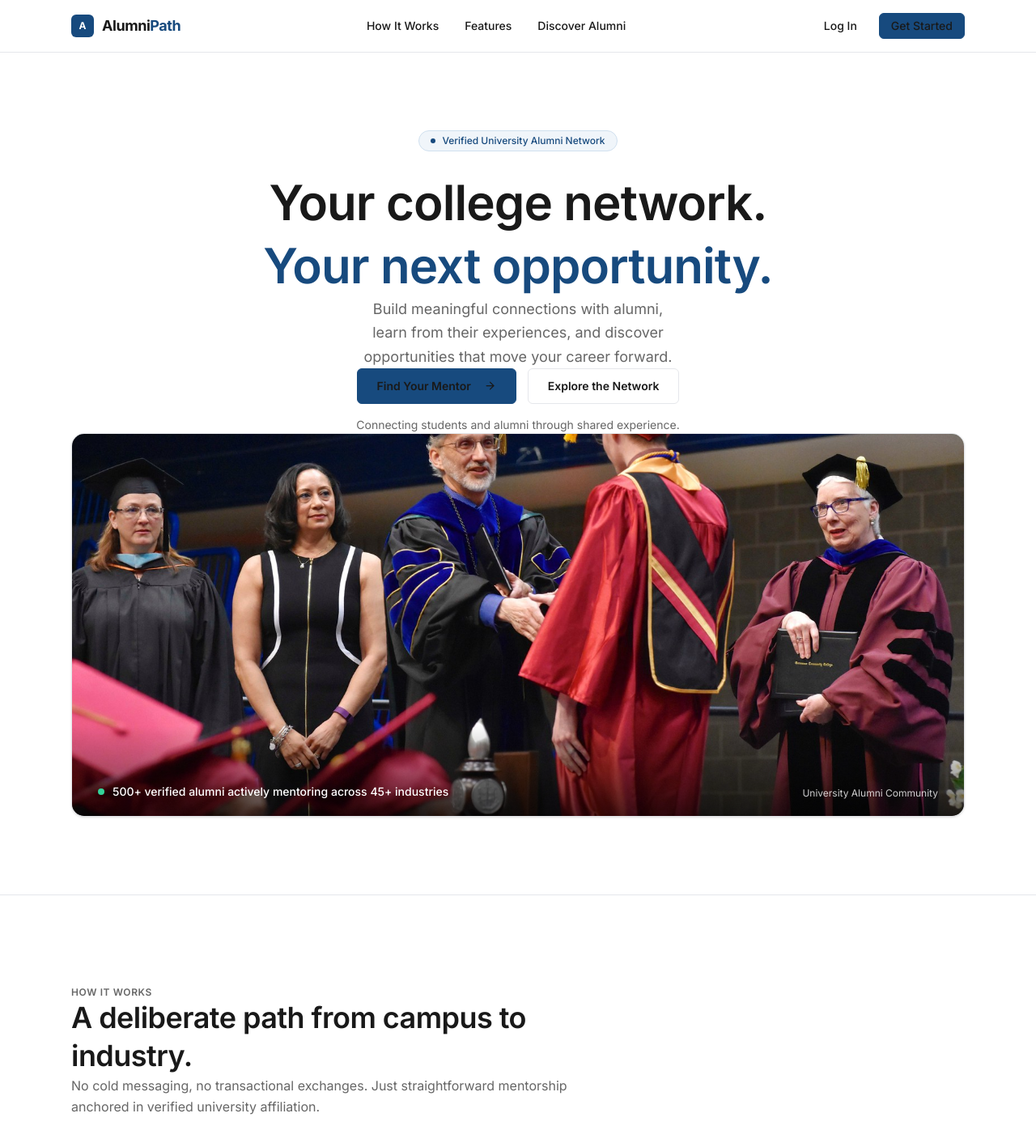
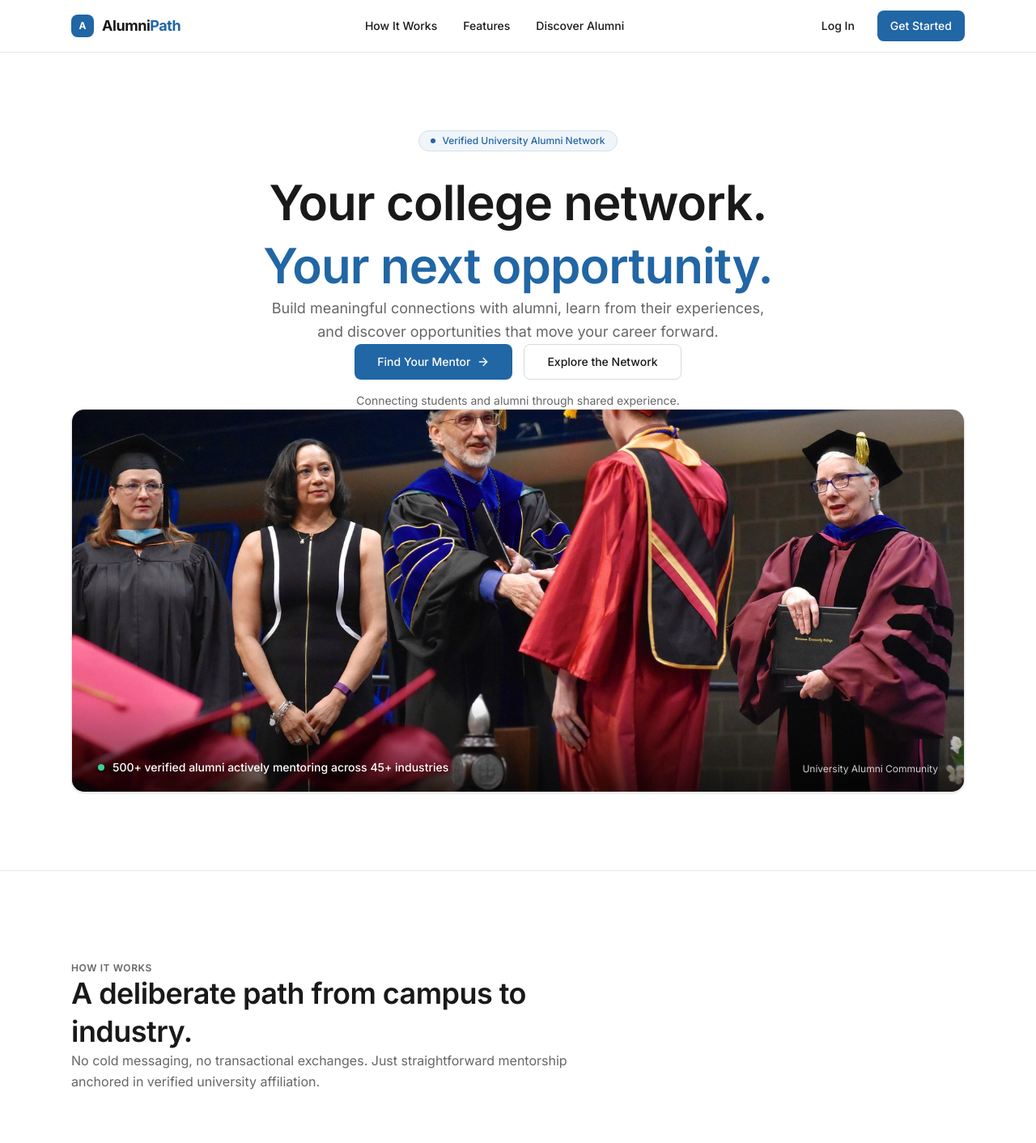
Before and after one commit to AshlinMirsha/Ai_Alumni_Mentorship, a Next.js app: page / in a window 1280 px wide. Shown: the top 1412 px of the page at 81% size. Built offline with nearby package versions, Linux system fonts and the light colour scheme.

Commit message:
fix(landing): improve hero paragraph typography, button colors to #2166A5, and secondary styling

```diff
--- a/src/app/page.tsx
+++ b/src/app/page.tsx
@@ -26,7 +26,7 @@ function Wordmark({ dark = false }: { dark?: boolean }) {
         dark ? "text-white" : "text-[#191919]"
       }`}
     >
-      Alumni<span className="text-[#174A7E]">Path</span>
+      Alumni<span className="text-[#2166A5]">Path</span>
     </span>
   );
 }
@@ -41,7 +41,7 @@ function Header() {
         <div className="flex items-center justify-between h-14 sm:h-16">
           {/* Brand Logo */}
           <Link href="/" className="flex items-center gap-2.5">
-            <div className="h-7 w-7 rounded-md bg-[#174A7E] flex items-center justify-center shrink-0">
+            <div className="h-7 w-7 rounded-[8px] bg-[#2166A5] flex items-center justify-center shrink-0">
               <span className="text-white text-xs font-bold">A</span>
             </div>
             <Wordmark />
@@ -77,7 +77,7 @@ function Header() {
               </Link>
             </Button>
             <Button variant="primary" size="sm" asChild>
-              <Link href="/signup" className="text-sm font-medium">
+              <Link href="/signup" className="!text-white text-white font-medium text-sm">
                 Get Started
               </Link>
             </Button>
@@ -123,7 +123,9 @@ function Header() {
               <Link href="/login">Log In</Link>
             </Button>
             <Button variant="primary" size="sm" fullWidth asChild>
-              <Link href="/signup">Get Started</Link>
+              <Link href="/signup" className="!text-white text-white font-medium">
+                Get Started
+              </Link>
             </Button>
           </div>
         </div>
@@ -195,8 +197,8 @@ export default function LandingPage() {
             {/* Centered Hero Content Block */}
             <div className="max-w-3xl mx-auto text-center flex flex-col items-center">
               {/* Subtle intro label */}
-              <div className="inline-flex items-center gap-2 px-3.5 py-1 rounded-full text-xs font-medium text-[#174A7E] bg-[#F0F5FA] border border-[#D0E0EF] mb-6 select-none">
-                <span className="h-1.5 w-1.5 rounded-full bg-[#174A7E]" />
+              <div className="inline-flex items-center gap-2 px-3.5 py-1 rounded-full text-xs font-medium text-[#2166A5] bg-[#F0F5FA] border border-[#D0E0EF] mb-6 select-none">
+                <span className="h-1.5 w-1.5 rounded-full bg-[#2166A5]" />
                 <span>Verified University Alumni Network</span>
               </div>
 
@@ -204,11 +206,11 @@ export default function LandingPage() {
               <h1 className="text-4xl sm:text-5xl md:text-6xl font-bold tracking-tight text-[#191919] max-w-3xl mx-auto leading-[1.12] text-center">
                 Your college network.
                 <br />
-                <span className="text-[#174A7E]">Your next opportunity.</span>
+                <span className="text-[#2166A5]">Your next opportunity.</span>
               </h1>
 
-              {/* Perfectly Centered Supporting Paragraph with Balanced Wrapping */}
-              <p className="text-center text-base sm:text-lg text-[#626262] max-w-[540px] mx-auto leading-relaxed mt-5 mb-8 [text-wrap:balance]">
+              {/* Elegantly Balanced Supporting Paragraph */}
+              <p className="text-center text-[17px] sm:text-[18px] text-[#626262] leading-[1.6] max-w-[650px] mx-auto mt-5 sm:mt-6 mb-8 sm:mb-9 [text-wrap:balance]">
                 Build meaningful connections with alumni, learn from their experiences,
                 and discover opportunities that move your career forward.
               </p>
@@ -218,15 +220,16 @@ export default function LandingPage() {
                 <Button variant="primary" size="lg" asChild className="w-full sm:w-auto">
                   <Link
                     href="/alumni"
-                    className="inline-flex items-center justify-center px-6"
+                    className="inline-flex items-center justify-center gap-2 !text-white text-white font-medium px-6 sm:px-7"
                   >
-                    Find Your Mentor <ArrowRight size={15} className="ml-2" />
+                    <span>Find Your Mentor</span>
+                    <ArrowRight size={16} className="!text-white text-white shrink-0" />
                   </Link>
                 </Button>
                 <Button variant="secondary" size="lg" asChild className="w-full sm:w-auto">
                   <a
                     href="#how-it-works"
-                    className="inline-flex items-center justify-center px-6"
+                    className="inline-flex items-center justify-center font-medium px-6 sm:px-7"
                   >
                     Explore the Network
                   </a>
@@ -234,7 +237,7 @@ export default function LandingPage() {
               </div>
 
               {/* Centered Small Understated Line */}
-              <p className="text-center text-xs sm:text-sm text-[#626262] font-normal mb-12 sm:mb-16">
+              <p className="text-center text-xs sm:text-sm text-[#626262] font-normal mt-1 mb-10 sm:mb-14">
                 Connecting students and alumni through shared experience.
               </p>
             </div>
@@ -274,7 +277,7 @@ export default function LandingPage() {
         >
           <div className="max-w-6xl mx-auto px-4 sm:px-6">
             <div className="max-w-2xl mb-16">
-              <p className="text-xs font-semibold text-[#174A7E] uppercase tracking-wider mb-3">
+              <p className="text-xs font-semibold text-[#2166A5] uppercase tracking-wider mb-3">
                 How It Works
               </p>
               <h2 className="text-3xl sm:text-4xl font-bold text-[#191919] tracking-tight">
@@ -290,7 +293,7 @@ export default function LandingPage() {
             <div className="grid md:grid-cols-3 divide-y md:divide-y-0 md:divide-x divide-[#E5E7EB] border-y border-[#E5E7EB]">
               {/* Step 01 */}
               <div className="py-8 md:py-10 md:pr-8">
-                <span className="text-xs font-bold text-[#174A7E] tracking-wider uppercase block mb-2">
+                <span className="text-xs font-bold text-[#2166A5] tracking-wider uppercase block mb-2">
                   01
                 </span>
                 <h3 className="text-xl font-bold text-[#191919] tracking-tight mb-3">
@@ -305,7 +308,7 @@ export default function LandingPage() {
 
               {/* Step 02 */}
               <div className="py-8 md:py-10 md:px-8">
-                <span className="text-xs font-bold text-[#174A7E] tracking-wider uppercase block mb-2">
+                <span className="text-xs font-bold text-[#2166A5] tracking-wider uppercase block mb-2">
                   02
                 </span>
                 <h3 className="text-xl font-bold text-[#191919] tracking-tight mb-3">
@@ -320,7 +323,7 @@ export default function LandingPage() {
 
               {/* Step 03 */}
               <div className="py-8 md:py-10 md:pl-8">
-                <span className="text-xs font-bold text-[#174A7E] tracking-wider uppercase block mb-2">
+                <span className="text-xs font-bold text-[#2166A5] tracking-wider uppercase block mb-2">
                   03
                 </span>
                 <h3 className="text-xl font-bold text-[#191919] tracking-tight mb-3">
@@ -345,7 +348,7 @@ export default function LandingPage() {
         >
           <div className="max-w-6xl mx-auto px-4 sm:px-6">
             <div className="max-w-2xl mb-16">
-              <p className="text-xs font-semibold text-[#174A7E] uppercase tracking-wider mb-3">
+              <p className="text-xs font-semibold text-[#2166A5] uppercase tracking-wider mb-3">
                 Platform Capabilities
               </p>
               <h2 className="text-3xl sm:text-4xl font-bold text-[#191919] tracking-tight">
@@ -361,7 +364,7 @@ export default function LandingPage() {
               {/* Alternating Feature 1: Alumni Discovery & Direct Advisory */}
               <div className="grid lg:grid-cols-2 gap-10 lg:gap-16 items-center">
                 <div>
-                  <div className="inline-flex items-center gap-1.5 text-xs font-semibold text-[#174A7E] bg-white border border-[#E5E7EB] px-3 py-1 rounded-md mb-4">
+                  <div className="inline-flex items-center gap-1.5 text-xs font-semibold text-[#2166A5] bg-white border border-[#E5E7EB] px-3 py-1 rounded-md mb-4">
                     <Compass size={13} />
                     <span>Direct Alumni Advisory</span>
                   </div>
@@ -406,7 +409,7 @@ export default function LandingPage() {
                           <span className="text-base font-semibold text-[#191919]">
                             Marcus Vance
                           </span>
-                          <span className="text-[11px] font-semibold text-[#174A7E] bg-[#F0F5FA] border border-[#D0E0EF] px-2 py-0.5 rounded">
+                          <span className="text-[11px] font-semibold text-[#2166A5] bg-[#F0F5FA] border border-[#D0E0EF] px-2 py-0.5 rounded">
                             Verified Alum
                           </span>
                         </div>
@@ -455,12 +458,12 @@ export default function LandingPage() {
                 <div className="order-2 lg:order-1 bg-white border border-[#E5E7EB] rounded-xl p-6 shadow-sm">
                   <div className="flex items-center justify-between pb-3 mb-4 border-b border-[#E5E7EB]">
                     <div className="flex items-center gap-2">
-                      <Map size={16} className="text-[#174A7E]" />
+                      <Map size={16} className="text-[#2166A5]" />
                       <span className="text-sm font-semibold text-[#191919]">
                         Target Career Roadmap: Full-Stack Engineer
                       </span>
                     </div>
-                    <span className="text-xs text-[#174A7E] font-medium bg-[#F0F5FA] px-2 py-0.5 rounded">
+                    <span className="text-xs text-[#2166A5] font-medium bg-[#F0F5FA] px-2 py-0.5 rounded">
                       Milestone 2 of 4
                     </span>
                   </div>
@@ -478,8 +481,8 @@ export default function LandingPage() {
                       </p>
                     </div>
 
-                    <div className="border-l-2 border-[#174A7E] pl-3.5 py-0.5">
-                      <p className="text-xs font-bold text-[#174A7E] uppercase tracking-wider">
+                    <div className="border-l-2 border-[#2166A5] pl-3.5 py-0.5">
+                      <p className="text-xs font-bold text-[#2166A5] uppercase tracking-wider">
                         Stage 2 · Current Focus
                       </p>
                       <p className="text-sm font-semibold text-[#191919]">
@@ -506,7 +509,7 @@ export default function LandingPage() {
 
                 {/* Text Description of Feature 2 */}
                 <div className="order-1 lg:order-2">
-                  <div className="inline-flex items-center gap-1.5 text-xs font-semibold text-[#174A7E] bg-white border border-[#E5E7EB] px-3 py-1 rounded-md mb-4">
+                  <div className="inline-flex items-center gap-1.5 text-xs font-semibold text-[#2166A5] bg-white border border-[#E5E7EB] px-3 py-1 rounded-md mb-4">
                     <Brain size={13} />
                     <span>AI Career Assistance</span>
                   </div>
@@ -555,7 +558,7 @@ export default function LandingPage() {
           <div className="max-w-6xl mx-auto px-4 sm:px-6">
             <div className="flex flex-col md:flex-row md:items-end justify-between mb-12 gap-4">
               <div>
-                <p className="text-xs font-semibold text-[#174A7E] uppercase tracking-wider mb-2.5">
+                <p className="text-xs font-semibold text-[#2166A5] uppercase tracking-wider mb-2.5">
                   Verified Alumni Directory
                 </p>
                 <h2 className="text-3xl sm:text-4xl font-bold text-[#191919] tracking-tight">
@@ -567,8 +570,8 @@ export default function LandingPage() {
                 </p>
               </div>
               <Button variant="primary" asChild className="shrink-0">
-                <Link href="/alumni" className="inline-flex items-center">
-                  <Search size={14} className="mr-2" />
+                <Link href="/alumni" className="inline-flex items-center !text-white text-white">
+                  <Search size={14} className="mr-2 !text-white text-white" />
                   View Full Directory
                 </Link>
               </Button>
@@ -587,11 +590,11 @@ export default function LandingPage() {
                       <div className="flex items-center gap-2 flex-wrap">
                         <Link
                           href={`/alumni/${alumnus.id}`}
-                          className="text-base font-semibold text-[#191919] hover:text-[#174A7E] transition-colors"
+                          className="text-base font-semibold text-[#191919] hover:text-[#2166A5] transition-colors"
                         >
                           {alumnus.name}
                         </Link>
-                        <span className="text-[11px] font-semibold text-[#174A7E] bg-[#F0F5FA] border border-[#D0E0EF] px-2 py-0.5 rounded">
+                        <span className="text-[11px] font-semibold text-[#2166A5] bg-[#F0F5FA] border border-[#D0E0EF] px-2 py-0.5 rounded">
                           Class of {alumnus.graduationYear}
                         </span>
                       </div>
@@ -625,7 +628,7 @@ export default function LandingPage() {
                     </span>
                     <Link
                       href={`/alumni/${alumnus.id}`}
-                      className="text-xs font-semibold text-[#174A7E] hover:text-[#123A63] hover:underline flex items-center gap-1"
+                      className="text-xs font-semibold text-[#2166A5] hover:text-[#194F82] hover:underline flex items-center gap-1"
                     >
                       View Profile <ArrowRight size={12} />
                     </Link>
@@ -654,13 +657,14 @@ export default function LandingPage() {
               <Button variant="primary" size="lg" asChild>
                 <Link
                   href="/signup"
-                  className="inline-flex items-center px-6"
+                  className="inline-flex items-center px-6 !text-white text-white font-medium"
                 >
-                  Create Your Account <ArrowRight size={15} className="ml-2" />
+                  <span>Create Your Account</span>
+                  <ArrowRight size={15} className="ml-2 !text-white text-white shrink-0" />
                 </Link>
               </Button>
               <Button variant="secondary" size="lg" asChild>
-                <Link href="/alumni" className="px-6">
+                <Link href="/alumni" className="px-6 font-medium">
                   Browse Directory
                 </Link>
               </Button>
@@ -669,7 +673,7 @@ export default function LandingPage() {
               Already have an account?{" "}
               <Link
                 href="/login"
-                className="text-[#174A7E] font-medium hover:underline"
+                className="text-[#2166A5] font-medium hover:underline"
               >
                 Log In
               </Link>
@@ -687,7 +691,7 @@ export default function LandingPage() {
             {/* Brand */}
             <div>
               <Link href="/" className="flex items-center gap-2.5 mb-3">
-                <div className="h-7 w-7 rounded-md bg-[#174A7E] flex items-center justify-center shrink-0">
+                <div className="h-7 w-7 rounded-[8px] bg-[#2166A5] flex items-center justify-center shrink-0">
                   <span className="text-white text-xs font-bold">A</span>
                 </div>
                 <Wordmark />
```
Also changed, not shown: src/components/ui/Button.tsx (+9 -9 lines).
